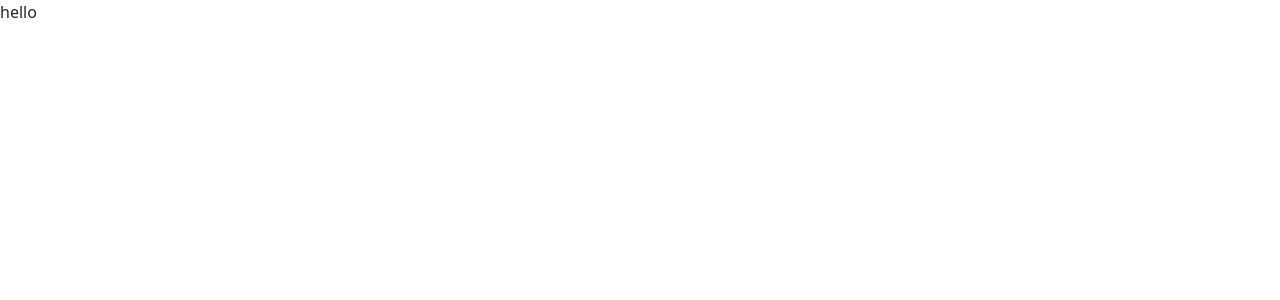
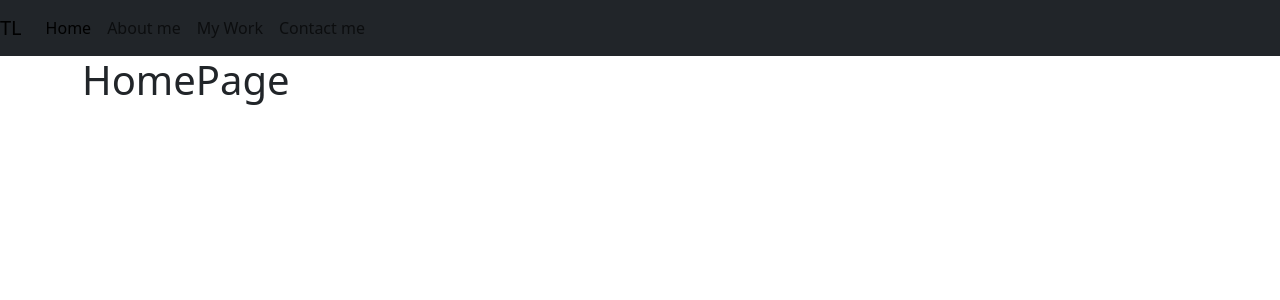
Before and after one commit to felisbertotati/react-portfolio, a React (Create React App) app in the folder react-portfolio/: page / in a window 1280 px wide. Shown: the top 300 px of the page. Built offline with nearby package versions, Linux system fonts and the light colour scheme.

Commit message:
- added skills, projects, contact, navbarm home page file -added route

```diff
--- a/react-portfolio/package.json
+++ b/react-portfolio/package.json
@@ -9,6 +9,7 @@
     "bootstrap": "^5.3.0-alpha1",
     "react": "^18.2.0",
     "react-dom": "^18.2.0",
+    "react-router-dom": "^6.8.2",
     "react-scripts": "5.0.1",
     "web-vitals": "^2.1.4"
   },
--- a/react-portfolio/src/App.js
+++ b/react-portfolio/src/App.js
@@ -1,5 +1,27 @@
+import React from "react";
+import Navbar from "./components/Navbar";
+import HomePage from "./components/HomePage";
+import About from "./components/About";
+import Projects from "./components/ProjectsPages";
+import Skills from "./components/Skills";
+import Contacts from "./components/contacts";
+import { Route, Routes } from "react-router-dom";
+
 function App() {
-  return <div className="App">hello</div>;
+  return (
+    <>
+      <Navbar />
+      <div className="container">
+        <Routes>
+          <Route path="/" element={<HomePage />} />
+          <Route path="/about" element={<About />} />
+          <Route path="/projects" element={<Projects />} />
+          <Route path="/skills" element={<Skills />} />
+          <Route path="/contacts" element={<Contacts />} />
+        </Routes>
+      </div>
+    </>
+  );
 }
 
 export default App;
--- /dev/null
+++ b/react-portfolio/src/components/About.js
@@ -0,0 +1,7 @@
+import React from "react";
+
+function About() {
+  return <h1>About</h1>;
+}
+
+export default About;
--- a/react-portfolio/src/components/HomePage.js
+++ b/react-portfolio/src/components/HomePage.js
@@ -0,0 +1,7 @@
+import React from "react";
+
+function HomePage() {
+  return <h1>HomePage</h1>;
+}
+
+export default HomePage;
--- a/react-portfolio/src/components/Navbar.js
+++ b/react-portfolio/src/components/Navbar.js
@@ -0,0 +1,42 @@
+import React from "react";
+
+function Navbar() {
+  return (
+    <>
+      <nav className="navbar navbar-expand-lg navbar-light bg-dark">
+        <a className="navbar-brand" href="/">
+          TL
+        </a>
+        <button
+          className="navbar-toggler"
+          type="button"
+          data-toggle="collapse"
+          data-target="/navbarNavAltMarkup"
+          aria-controls="navbarNavAltMarkup"
+          aria-expanded="false"
+          aria-label="Toggle navigation"
+        >
+          <span className="navbar-toggler-icon"></span>
+        </button>
+        <div className="collapse navbar-collapse" id="navbarNavAltMarkup">
+          <div className="navbar-nav">
+            <a className="nav-link active" href="/">
+              Home <span className="sr-only"></span>
+            </a>
+            <a className="nav-link" href="/about">
+              About me
+            </a>
+            <a className="nav-link" href="/projects">
+              My Work
+            </a>
+            <a className="nav-link " href="/contacts">
+              Contact me
+            </a>
+          </div>
+        </div>
+      </nav>
+    </>
+  );
+}
+
+export default Navbar;
--- a/react-portfolio/src/components/ProjectsPages.js
+++ b/react-portfolio/src/components/ProjectsPages.js
@@ -0,0 +1,7 @@
+import React from "react";
+
+function ProjectsPages() {
+  return <h1>ProjectsPages</h1>;
+}
+
+export default ProjectsPages;
--- a/react-portfolio/src/components/contacts.js
+++ b/react-portfolio/src/components/contacts.js
@@ -0,0 +1,7 @@
+import React from "react";
+
+function Contacts() {
+  return <h1>Contacts</h1>;
+}
+
+export default Contacts;
--- a/react-portfolio/src/components/skills.js
+++ b/react-portfolio/src/components/skills.js
@@ -0,0 +1,7 @@
+import React from "react";
+
+function Skills() {
+  return <h1>Skills</h1>;
+}
+
+export default Skills;
--- a/react-portfolio/src/index.js
+++ b/react-portfolio/src/index.js
@@ -1,8 +1,14 @@
 import React from "react";
 import ReactDOM from "react-dom/client";
 import "bootstrap/dist/css/bootstrap.min.css";
-
 import App from "./App";
+import { BrowserRouter } from "react-router-dom";
 
 const root = ReactDOM.createRoot(document.getElementById("root"));
-root.render(<App />);
+root.render(
+  <React.StrictMode>
+    <BrowserRouter>
+      <App />
+    </BrowserRouter>
+  </React.StrictMode>
+);
```
Also changed, not shown: 1 other file (tests, documents, lock files or other folders).
